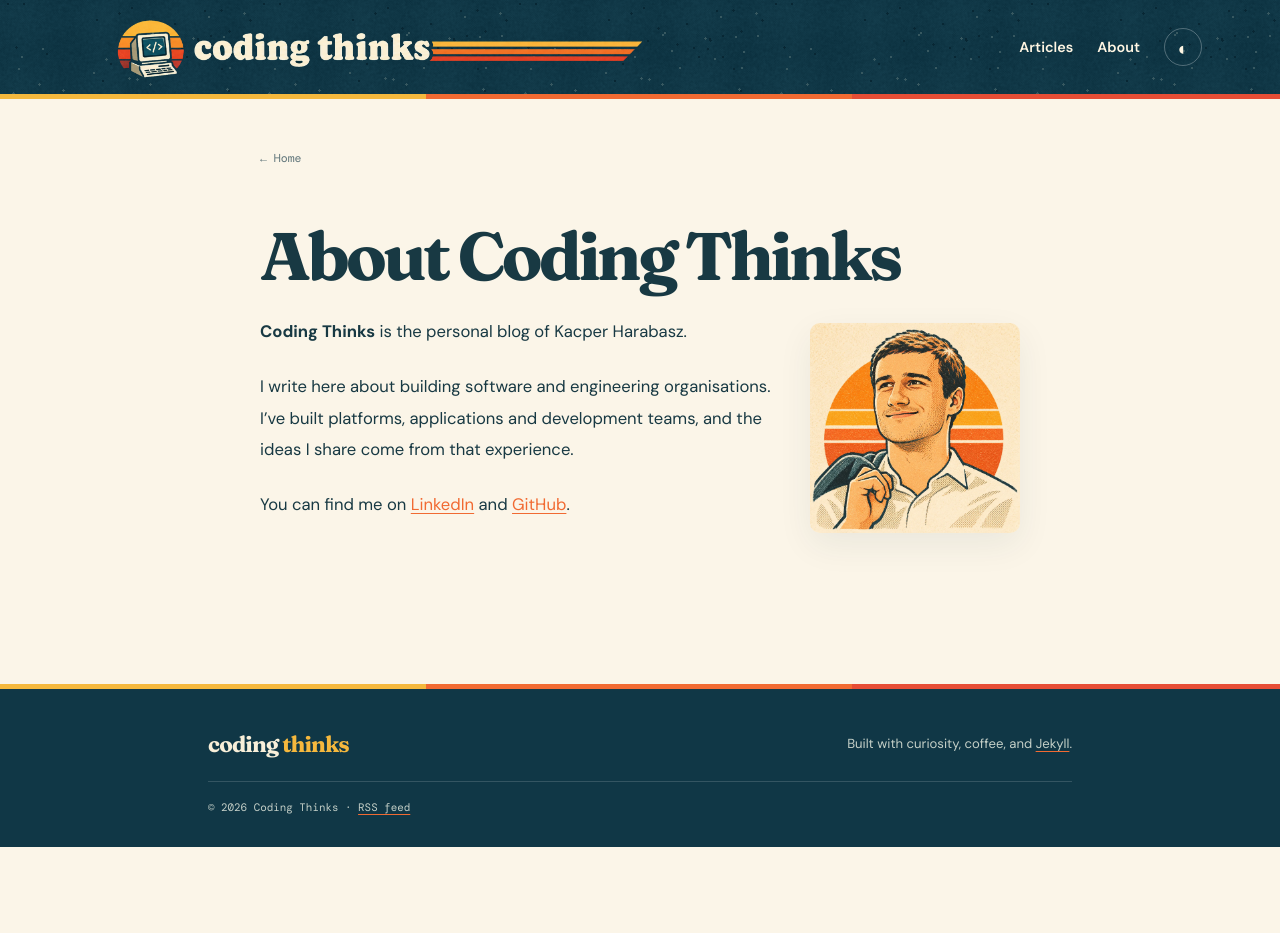
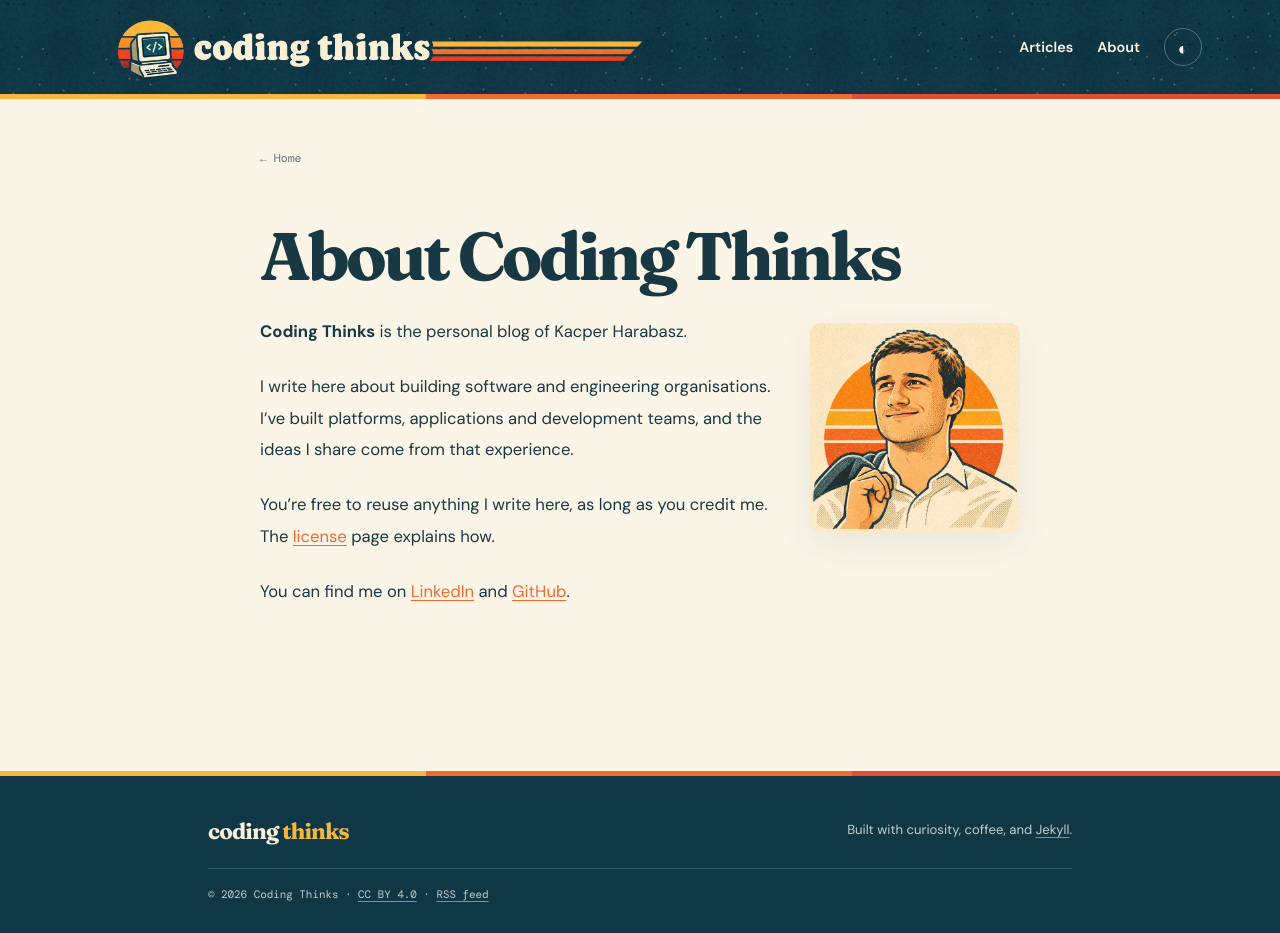
Before and after one commit to kharabasz/codingthinks, a Jekyll site: the page built from about.md, in a window 1280 px wide. Built offline with Jekyll 4.4.1, drawn with Linux system fonts in a browser that asks for light colours; before the commit the page ends 900 px from its top, so only the background shows below that.

Commit message:
License the blog under CC BY 4.0
Co-Authored-By: Claude Opus 5.5 <noreply@anthropic.com>

```diff
--- a/_layouts/default.html
+++ b/_layouts/default.html
@@ -6,6 +6,7 @@
   <meta name="theme-color" content="#103746">
   {% seo %}
   <link rel="stylesheet" href="{{ '/assets/css/main.css' | relative_url }}">
+  <link rel="license" href="https://creativecommons.org/licenses/by/4.0/">
   <link rel="alternate" type="application/atom+xml" title="{{ site.title | escape }}" href="{{ '/feed.xml' | relative_url }}">
 </head>
 <body>
@@ -28,7 +29,7 @@
     <div class="footer-inner">
       <a class="footer-brand" href="{{ '/' | relative_url }}">coding <span>thinks</span></a>
       <p>Built with curiosity, coffee, and <a href="https://jekyllrb.com/">Jekyll</a>.</p>
-      <p class="copyright">© {{ 'now' | date: '%Y' }} {{ site.title }} · <a href="{{ '/feed.xml' | relative_url }}">RSS feed</a></p>
+      <p class="copyright">© {{ 'now' | date: '%Y' }} {{ site.title }} · <a href="{{ '/license/' | relative_url }}">CC BY 4.0</a> · <a href="{{ '/feed.xml' | relative_url }}">RSS feed</a></p>
     </div>
   </footer>
   <script src="{{ '/assets/js/theme.js' | relative_url }}" defer></script>
--- a/about.md
+++ b/about.md
@@ -10,4 +10,6 @@ permalink: /about/
 
 I write here about building software and engineering organisations. I've built platforms, applications and development teams, and the ideas I share come from that experience.
 
+You're free to reuse anything I write here, as long as you credit me. The [license]({{ '/license/' | relative_url }}) page explains how.
+
 You can find me on [LinkedIn]({{ site.author.linkedin }}) and [GitHub]({{ site.author.github }}).
```
Also changed, not shown: license.md (added).
